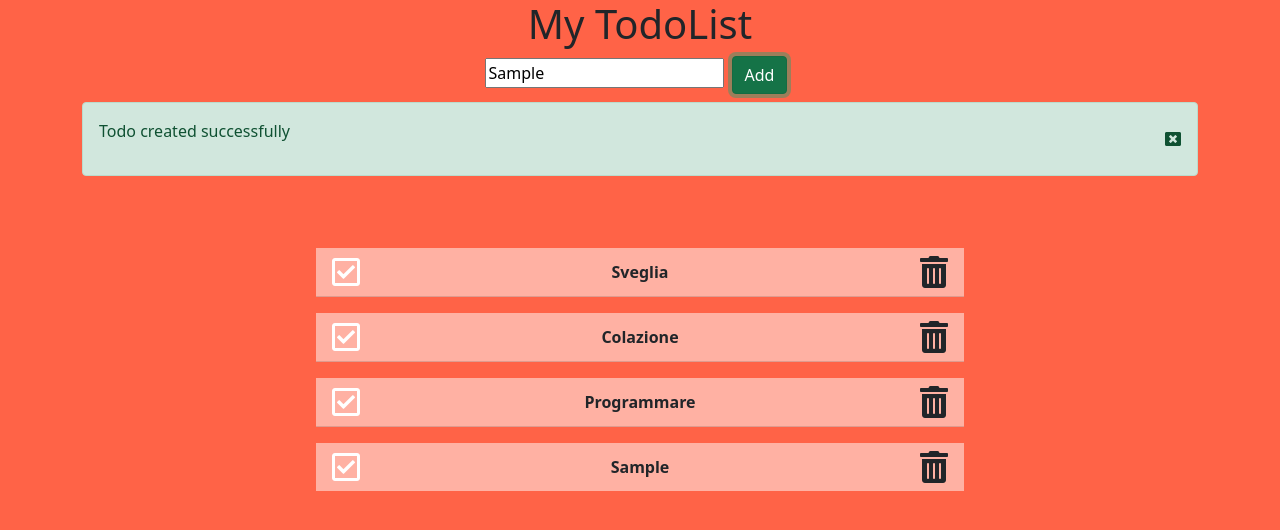
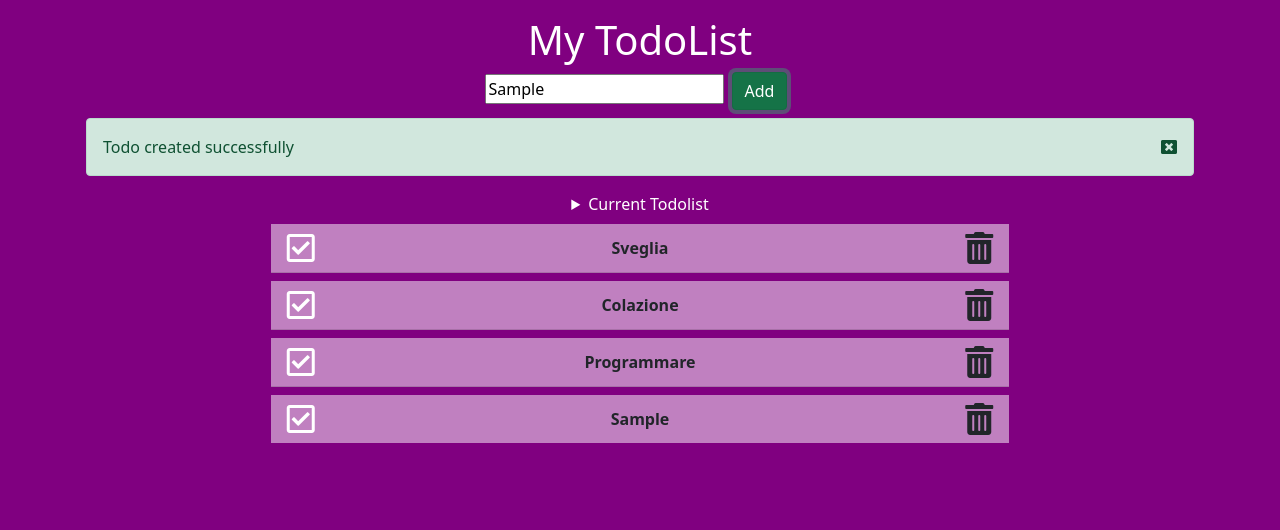
Before and after one commit to Forklein/todolist-react, a React (Create React App) app: page / in a window 1280 px wide. Both pictures are taken after typing "Sample" into the empty fields and a click on the button "Add". Shown: the top 530 px of the page. Built offline with nearby package versions, Linux system fonts and the light colour scheme.

Commit message:
Add other style

```diff
--- a/src/App.js
+++ b/src/App.js
@@ -100,8 +100,8 @@ function App() {
   }
 
   return (
-    <div className="container text-center">
-      <h1>My TodoList</h1>
+    <div className="container text-center p-3">
+      <h1 className="text-white">My TodoList</h1>
       <div className="box my-2">
         <div className="row">
           <div className="col-6 mx-auto">
@@ -112,10 +112,16 @@ function App() {
       </div>
       {isDelete ? <Alert color='danger' message="Todo deleted" closeArea={closeArea} /> : ''}
       {isAdd ? <Alert color='success' message="Todo created" closeArea={closeArea} /> : ''}
-      <div className="todolist p-5 col-8 mx-auto">
+      <div className="todolist col-8 mx-auto">
+        <div className="info text-white my-2">
+          <details>
+            <summary>Current Todolist</summary>
+            <p className="m-0">{todos.length} Element</p>
+          </details>
+        </div>
         <ul className="list-group list-group-flush">
           {todos.map((todo) =>
-            <li key={todo.id} className="list-group-item d-flex justify-content-between align-items-center my-2">
+            <li key={todo.id} className="list-group-item d-flex justify-content-between align-items-center mb-2">
               <i onClick={(e) => toggle(todo.id)} className={todo.isDone ? "far fa-check-square fa-2x text-success" : "far fa-check-square fa-2x text-white"}></i>
               <p className="fw-bold m-0">{todo.name}</p>
               <i onClick={(e) => del(todo.id)} className="fas fa-trash-alt fa-2x"></i>
--- a/src/App.scss
+++ b/src/App.scss
@@ -1,4 +1,4 @@
-@import 'bootstrap/dist/css/bootstrap.css';
+@import '~bootstrap/dist/css/bootstrap.css';
 @import url('https://cdnjs.cloudflare.com/ajax/libs/font-awesome/5.6.0/css/all.min.css');
 
 @import './style/_variables';
@@ -13,10 +13,9 @@ body{
             i{
                 cursor: pointer;
                 transition: all 0.5s linear;
-                .fas:hover{
-                    color: red !important;
+                &.fas:hover{
+                    color: red;
                 }
-
             }
 
         }
--- a/src/components/alert.js
+++ b/src/components/alert.js
@@ -2,7 +2,8 @@ const alert = ({ closeArea, color, message }) => {
     return (
         <>
             <div className={`alert alert-${color} d-flex justify-content-between align-items-center`}>
-                <p>{message} successfully</p><i onClick={closeArea} className="fas fa-window-close"></i>
+                <p className="m-0">{message} successfully</p>
+                <i onClick={closeArea} className="fas fa-window-close"></i>
             </div>
         </>
     )
--- a/src/features/todos/todosSlice.js
+++ b/src/features/todos/todosSlice.js
@@ -47,7 +47,7 @@ export const todosSlice = createSlice(
     }
 );
 
-// Esportare actions(2) e reducers
+// Esportare actions(3) e reducers
 const { actions, reducer } = todosSlice;
 export const { addTodo, delTodo, toggleTodo } = actions;
 export default reducer;
--- a/src/style/_variables.scss
+++ b/src/style/_variables.scss
@@ -1 +1 @@
-$color: tomato;
+$color: purple;
```
